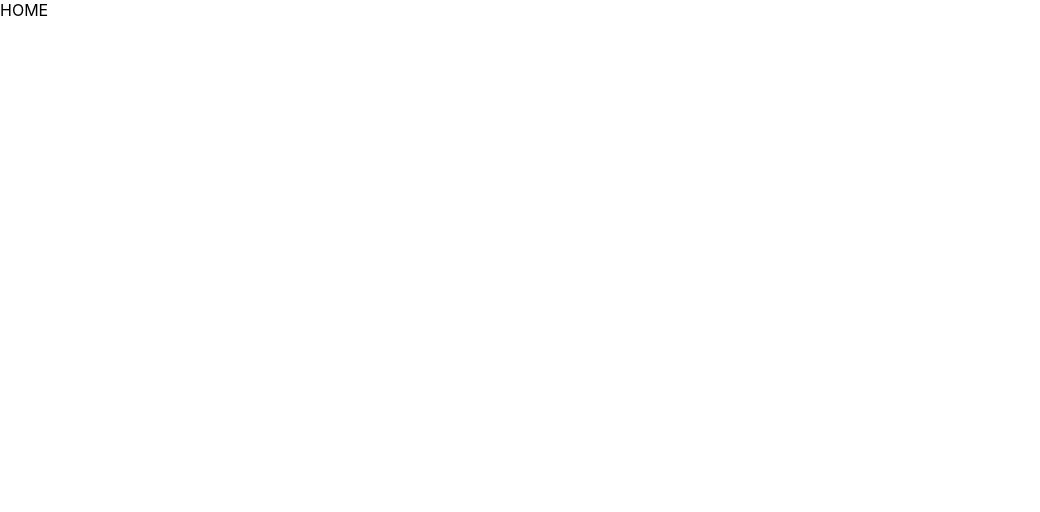
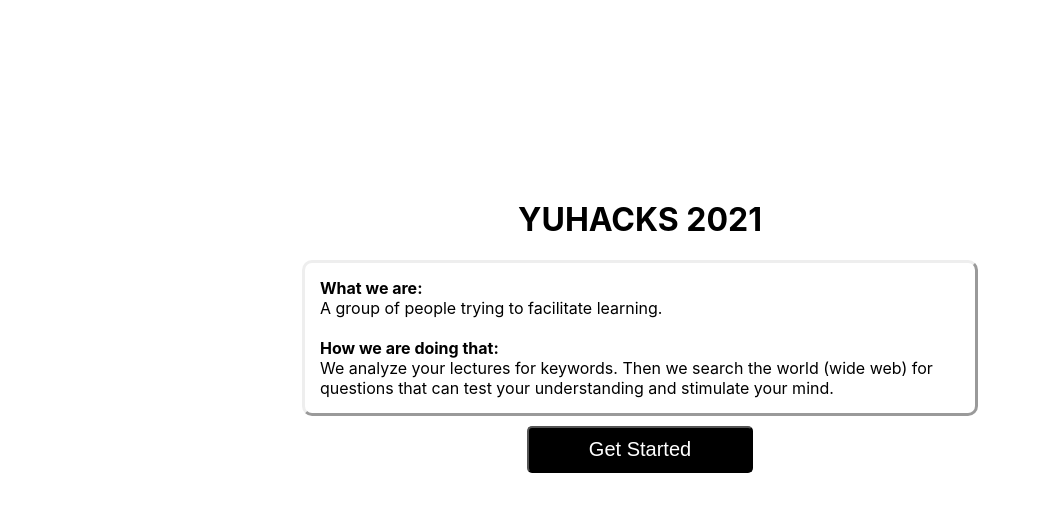
Before and after one commit to samsoncn/yuhacks, a React (Create React App) app in the folder yuhacks-web/: page / in a window 1280 px wide. Shown: the top 512 px of the page, without its empty margins (0-1040 px from the left). Built offline with nearby package versions, Linux system fonts and the light colour scheme.

Commit message:
home page barebones

```diff
--- a/yuhacks-web/package.json
+++ b/yuhacks-web/package.json
@@ -8,8 +8,10 @@
     "@testing-library/user-event": "^12.7.1",
     "react": "^17.0.1",
     "react-dom": "^17.0.1",
+    "react-router": "^5.2.0",
     "react-router-dom": "^5.2.0",
     "react-scripts": "4.0.2",
+    "styled-components": "^5.2.1",
     "web-vitals": "^1.1.0"
   },
   "scripts": {
--- a/yuhacks-web/src/pages/Home.js
+++ b/yuhacks-web/src/pages/Home.js
@@ -1,13 +1,50 @@
 import React from 'react';
+import styled from 'styled-components';
+import '../style/Home.css';
+import {Link} from "react-router-dom";
+
+import bg from '../images/aipic-1080x675.jpg';
 
 class Home extends React.Component {
     render() {
         return (
-            <div className="" style={{}}>
-                HOME
+            <div className="home"
+
+            >
+                <h1 className="title">
+                    YUHACKS 2021
+                </h1>
+                <div className="blurb">
+                    <div style={{fontWeight: '700'}}>
+                        What we are:
+                    </div>
+                    <div>
+                        A group of people trying to facilitate learning.
+                    </div>
+                    <br />
+                    <div style={{fontWeight: '700'}}>
+                        How we are doing that:
+                    </div>
+                    We analyze your lectures for keywords.
+                    Then we search the world (wide web) for questions that can test your understanding and stimulate your mind.
+                    <br />
+                </div>
+                <Link to="/upload" style={{alignSelf: 'center'}}>
+                    <Button className="startbtn">Get Started</Button>
+                </Link>
             </div>
         );
     }
 }
 
+const Button = styled.button`
+  background-color: black;
+  color: white;
+  font-size: 20px;
+  padding: 10px 60px;
+  border-radius: 5px;
+  margin: 10px 0px;
+  cursor: pointer;
+`;
+
 export default Home;
--- /dev/null
+++ b/yuhacks-web/src/style/Home.css
@@ -0,0 +1,19 @@
+.home {
+    display:flex;
+    flex-direction: column;
+    justify-content: center;
+}
+
+.title {
+    text-align: center;
+    margin-top: 200px;
+}
+
+.blurb {
+    max-width: 50vw;
+    max-height: 50vh;
+    padding: 15px;
+    border-style: outset;
+    align-self: center;
+    border-radius: 10px;
+}
```
Also changed, not shown: yuhacks-web/src/images/aipic-1080x675.jpg (added), 1 other file (tests, documents, lock files or other folders).
